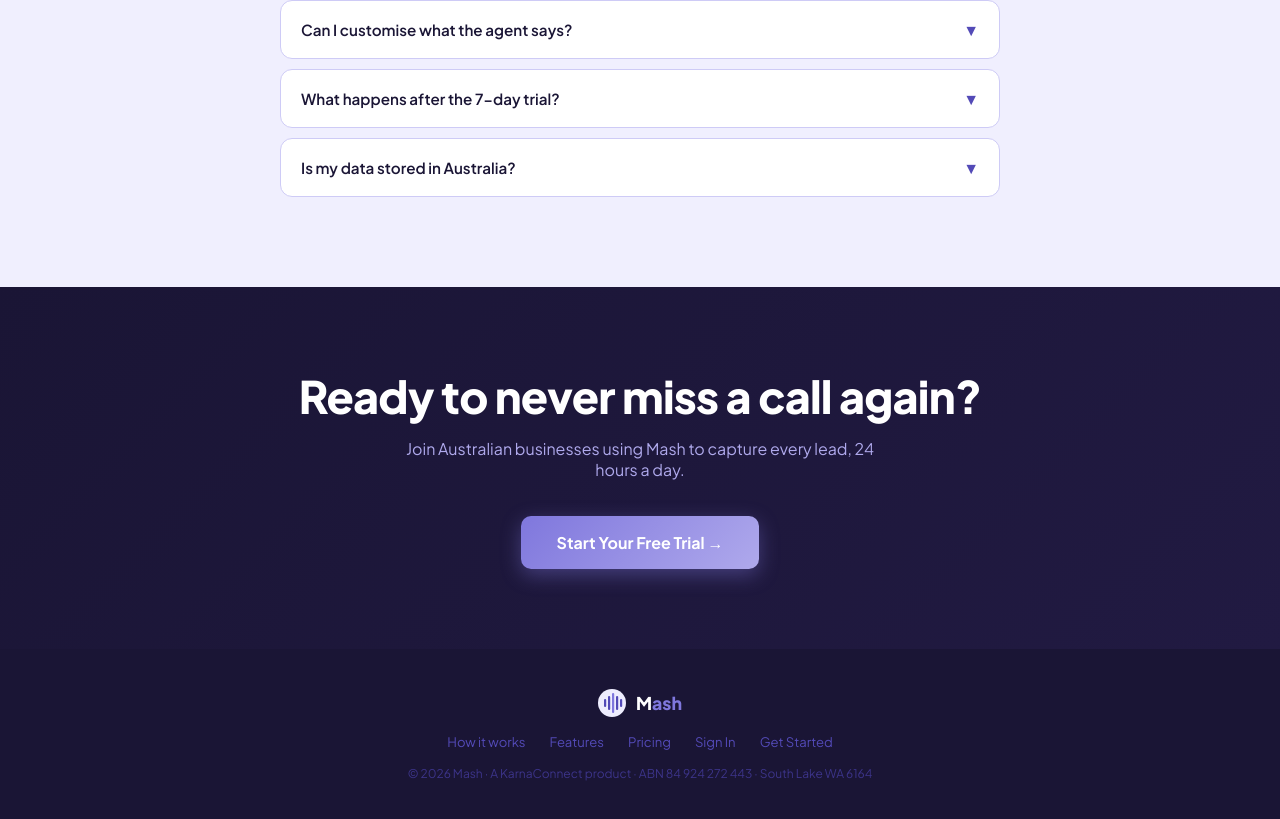
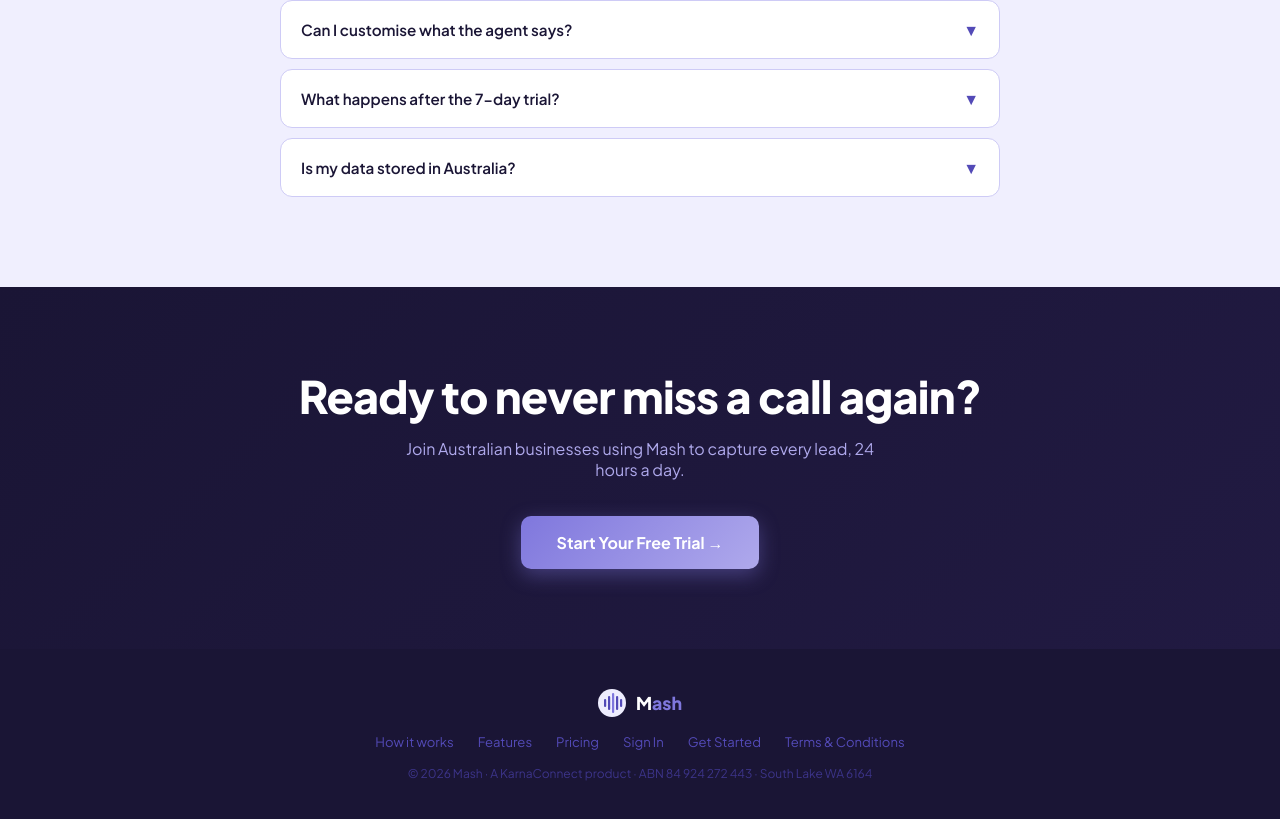
Before and after one commit to KarnaConnect/mashai-website, a Next.js app: page / in a window 1280 px wide. Shown: the part 4325-5144 px from the top of the page. Built offline with nearby package versions, Linux system fonts and the light colour scheme.

Commit message:
Update index.js

```diff
--- a/pages/index.js
+++ b/pages/index.js
@@ -389,6 +389,7 @@
           <a href="#pricing">Pricing</a>
           <a href="https://mashboard.karnaconnect.com.au/login">Sign In</a>
           <a href="https://mashboard.karnaconnect.com.au/onboarding">Get Started</a>
+          <a href="/terms">Terms & Conditions</a>
         </div>
         <div className="footer-copy">
           © 2026 Mash · A KarnaConnect product · ABN 84 924 272 443 · South Lake WA 6164
```
